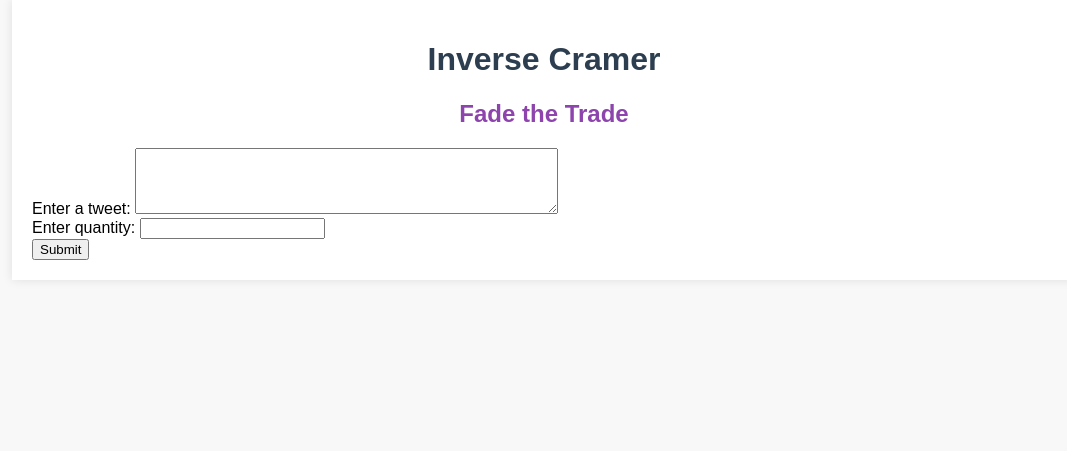
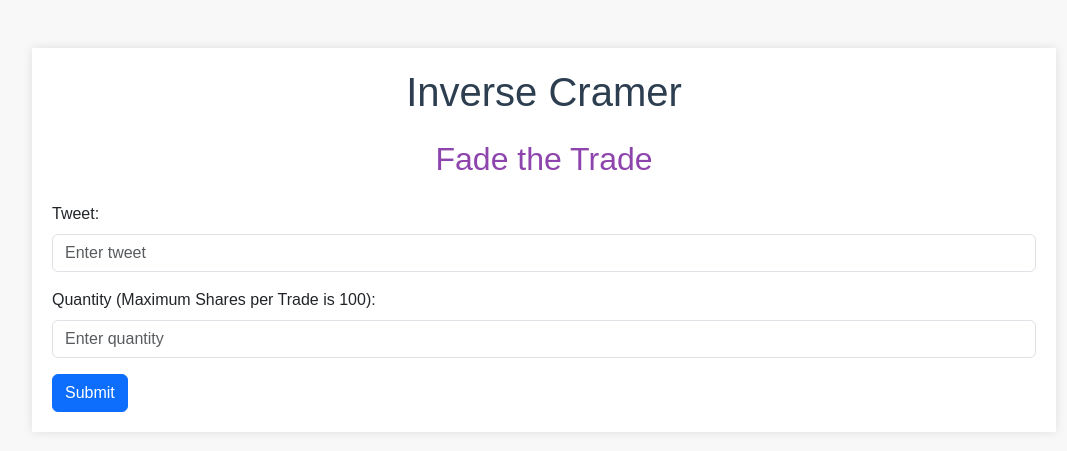
Before and after one commit to Better-Call-Paul/Inverse-Cramer-Trader, a Flask app: page / in a window 1280 px wide. Shown: the top 451 px of the page, without its empty margins (96-1163 px from the left). Run offline with Flask 2, Linux system fonts and the light colour scheme; some libraries are stand-ins or nearby versions.

Commit message:
Update index.html

```diff
--- a/templates/index.html
+++ b/templates/index.html
@@ -4,21 +4,25 @@
     <meta charset="UTF-8">
     <meta name="viewport" content="width=device-width, initial-scale=1.0">
     <title>Inverse Cramer - Fade the Trade</title>
+    <link href="https://cdn.jsdelivr.net/npm/bootstrap@5.5.0-alpha1/dist/css/bootstrap.min.css" rel="stylesheet">
     <link rel="stylesheet" href="{{ url_for('static', filename='style.css') }}">
 </head>
 <body>
-    <div class="container">
-        <h1>Inverse Cramer</h1>
-        <h2>Fade the Trade</h2>
-        <form action="/process" method="post">
-            <label for="tweet">Enter a tweet:</label>
-            <textarea id="tweet" name="tweet" rows="4" cols="50"></textarea>
-            <br>
-            <label for="quantity">Enter quantity:</label>
-            <input type="number" id="quantity" name="quantity" min="1">
-            <br>
-            <input type="submit" value="Submit">
+    <div class="container mt-5">
+        <h1 class="text-center mb-4">Inverse Cramer</h1>
+        <h2 class="text-center mb-4">Fade the Trade</h2>
+        <form action="/process" method="POST">
+            <div class="mb-3">
+                <label for="tweet" class="form-label">Tweet:</label>
+                <input type="text" class="form-control" id="tweet" name="tweet" placeholder="Enter tweet">
+            </div>
+            <div class="mb-3">
+                <label for="quantity" class="form-label">Quantity (Maximum Shares per Trade is 100):</label>
+                <input type="number" class="form-control" id="quantity" name="quantity" placeholder="Enter quantity">
+            </div>
+            <button type="submit" class="btn btn-primary">Submit</button>
         </form>
     </div>
+    <script src="https://cdn.jsdelivr.net/npm/bootstrap@5.5.0-alpha1/dist/js/bootstrap.bundle.min.js"></script>
 </body>
 </html>
```
